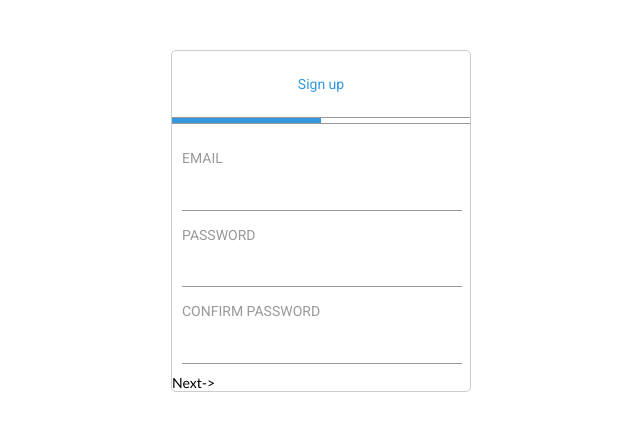
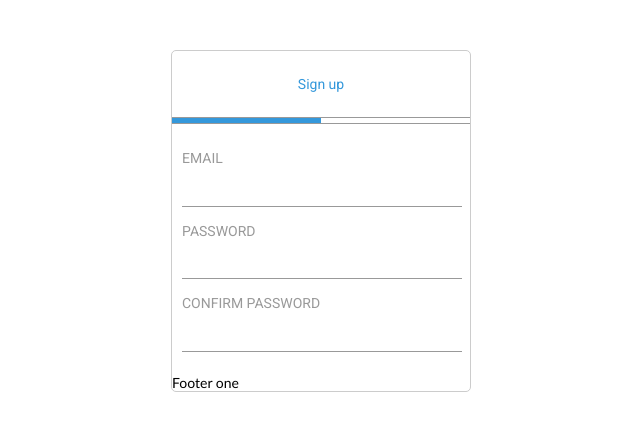
Before and after one commit to andrew22krohmalyuk/frontend-test, a React app: page / in a window 1280 px wide. Shown: the whole page, without its empty margins (319-959 px from the left). Built offline with nearby package versions, Linux system fonts and the light colour scheme.

Commit message:
Init state

```diff
--- a/src/containers/App.js
+++ b/src/containers/App.js
@@ -1,10 +1,27 @@
 import React, { Component } from 'react';
-import './App.css';
+import Form from "../Form";
+import ProgressBar from '../components/ProgressBar';
 
 class App extends Component {
+  constructor(props) {
+    super(props);
+    this.state = {step: 'one'};
+  }
+
   render() {
+    let Footer;
+    if(this.state.step === 'one') {
+        Footer = <p>Footer one</p>;
+    } else {
+        Footer = <p>Footer</p>;
+    }
     return (
-        <p>app</p>
+        <div className="app">
+            <h2>Sign up</h2>
+            <ProgressBar />
+            <Form/>
+            {Footer}
+        </div>
     );
   }
 }
--- a/src/index.js
+++ b/src/index.js
@@ -2,7 +2,7 @@ import React from 'react';
 import ReactDOM from 'react-dom';
 import { Provider } from 'react-redux';
 import store from "./store/store.js";
-//import App from './containers/App';
+import App from './containers/App';
 //import showResults from "./showResults";
 import Form from "./Form";
 import ProgressBar from './components/ProgressBar';
@@ -10,12 +10,7 @@ import './styles/style.css';
 
 ReactDOM.render(
      <Provider store={store}>
-        <div className="app">
-            <h2>Sign up</h2>
-            <ProgressBar />
-            <Form/>
-            <p>Next-></p>
-        </div>
+        <App />
      </Provider>,
     document.getElementById('root')
 );
--- a/src/styles/style.scss
+++ b/src/styles/style.scss
@@ -66,7 +66,6 @@ $blue: #3498db;
                                 border: transparent;
                                 border-bottom: 1px solid #999;
                                 color: #444;
-                                padding-bottom: 5px;
                                 line-height: 170%;
                             }
                         }
```
Also changed, not shown: src/styles/style.css.
